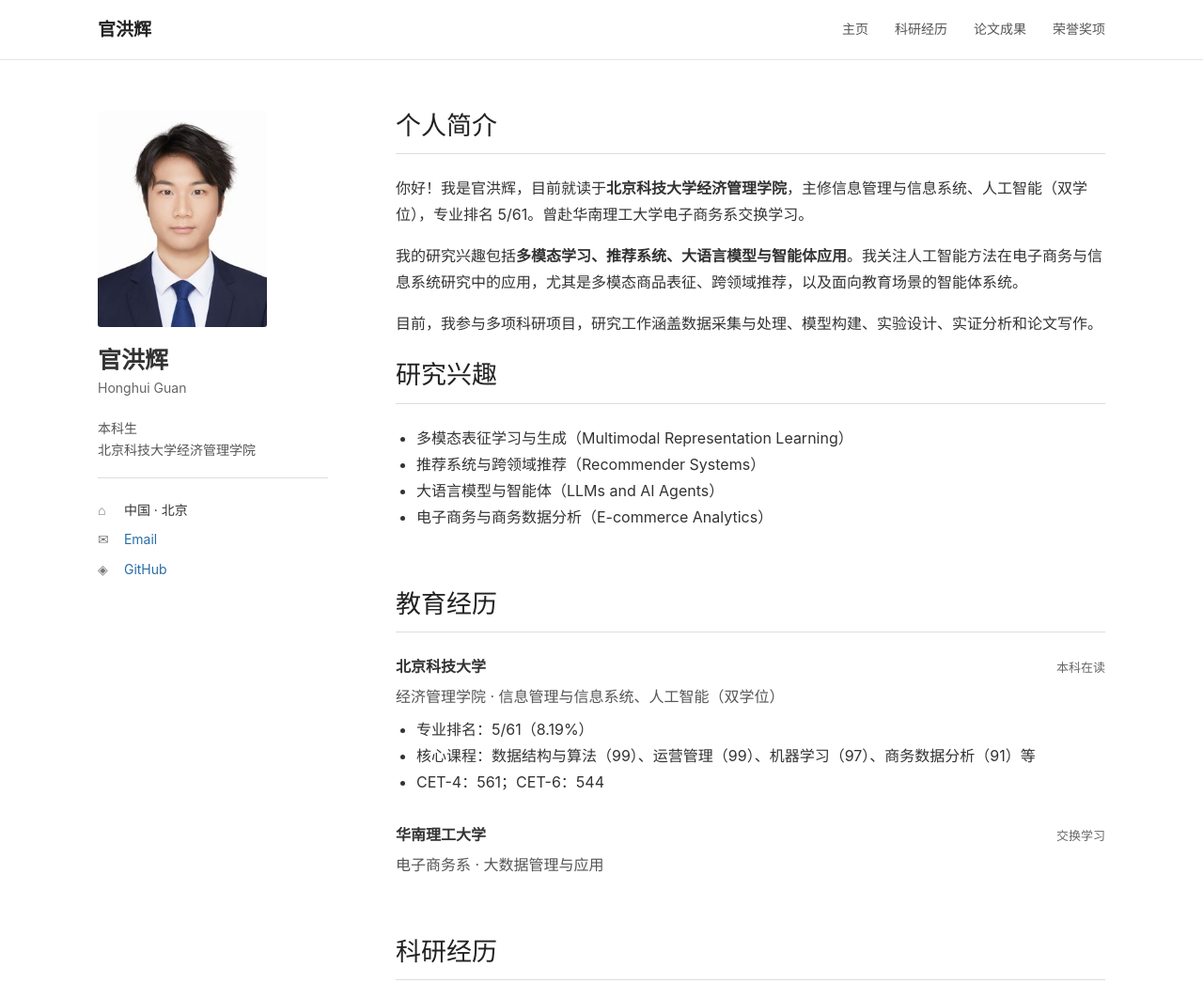
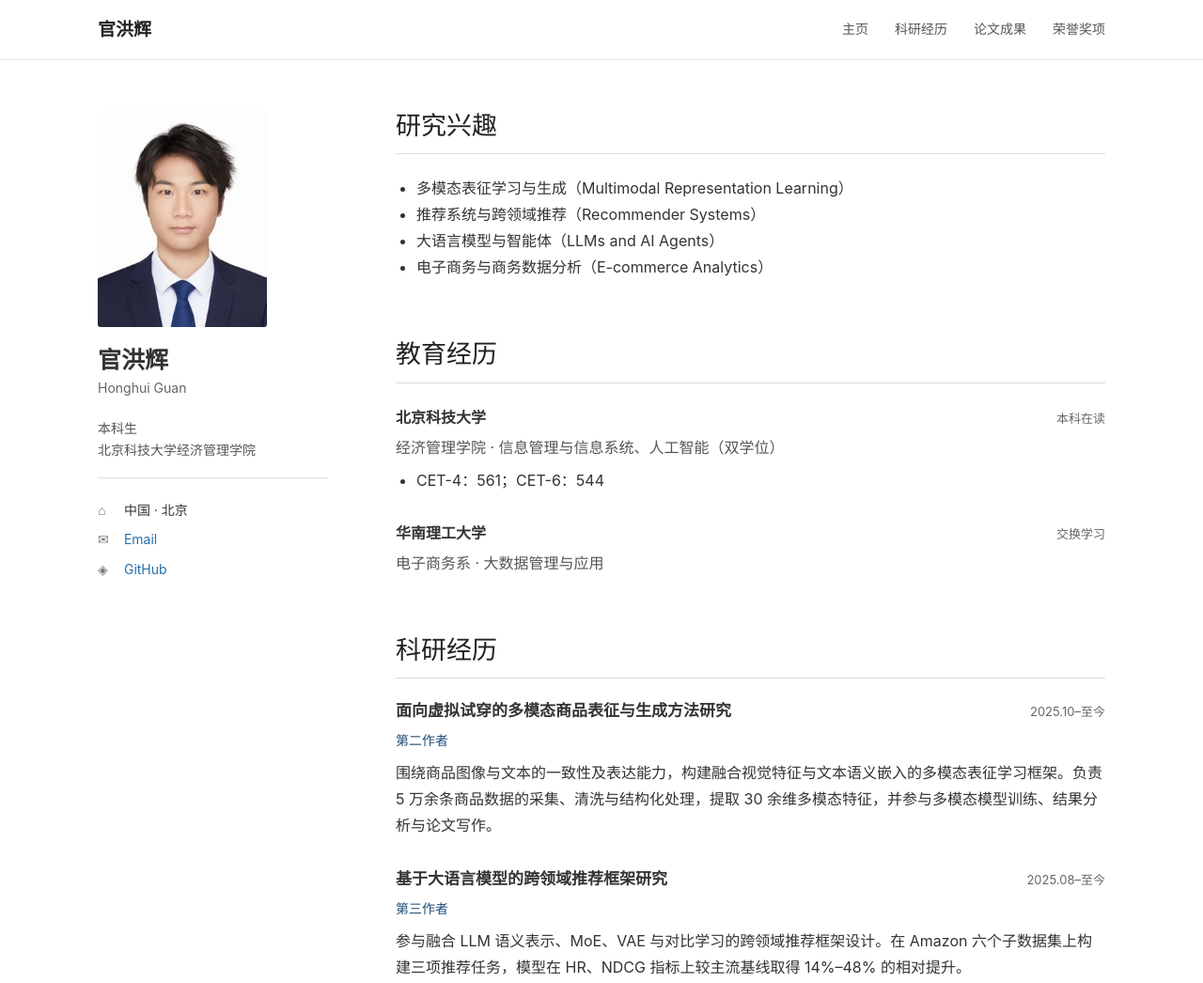
Before and after one commit to Lucas-G579/Lucas-G579.github.io, a plain HTML site: page index.html in a window 1280 px wide. Shown: the top 1046 px of the page at 94% size. Drawn offline with Linux system fonts and the light colour scheme.

Commit message:
Update homepage

```diff
--- a/index.html
+++ b/index.html
@@ -3,7 +3,7 @@
 <head>
   <meta charset="utf-8">
   <meta name="viewport" content="width=device-width,initial-scale=1">
-  <meta name="description" content="官洪辉的个人学术主页。研究兴趣包括多模态学习、推荐系统、智能体与电子商务。">
+  <meta name="description" content="官洪辉的个人主页。研究兴趣包括多模态学习、推荐系统、智能体与电子商务。">
   <title>官洪辉 | 北京科技大学</title>
   <link rel="icon" href="./assets/favicon.svg" type="image/svg+xml">
   <link rel="stylesheet" href="./styles.css">
@@ -37,10 +37,6 @@
 
     <div class="content">
       <section id="about">
-        <h2>个人简介</h2>
-        <p>你好！我是官洪辉，目前就读于<strong>北京科技大学经济管理学院</strong>，主修信息管理与信息系统、人工智能（双学位），专业排名 5/61。曾赴华南理工大学电子商务系交换学习。</p>
-        <p>我的研究兴趣包括<strong>多模态学习、推荐系统、大语言模型与智能体应用</strong>。我关注人工智能方法在电子商务与信息系统研究中的应用，尤其是多模态商品表征、跨领域推荐，以及面向教育场景的智能体系统。</p>
-        <p>目前，我参与多项科研项目，研究工作涵盖数据采集与处理、模型构建、实验设计、实证分析和论文写作。</p>
 
         <h2>研究兴趣</h2>
         <ul>
@@ -57,8 +53,6 @@
           <div class="entry-head"><strong>北京科技大学</strong><span>本科在读</span></div>
           <p>经济管理学院 · 信息管理与信息系统、人工智能（双学位）</p>
           <ul class="compact">
-            <li>专业排名：5/61（8.19%）</li>
-            <li>核心课程：数据结构与算法（99）、运营管理（99）、机器学习（97）、商务数据分析（91）等</li>
             <li>CET-4：561；CET-6：544</li>
           </ul>
         </div>
```
